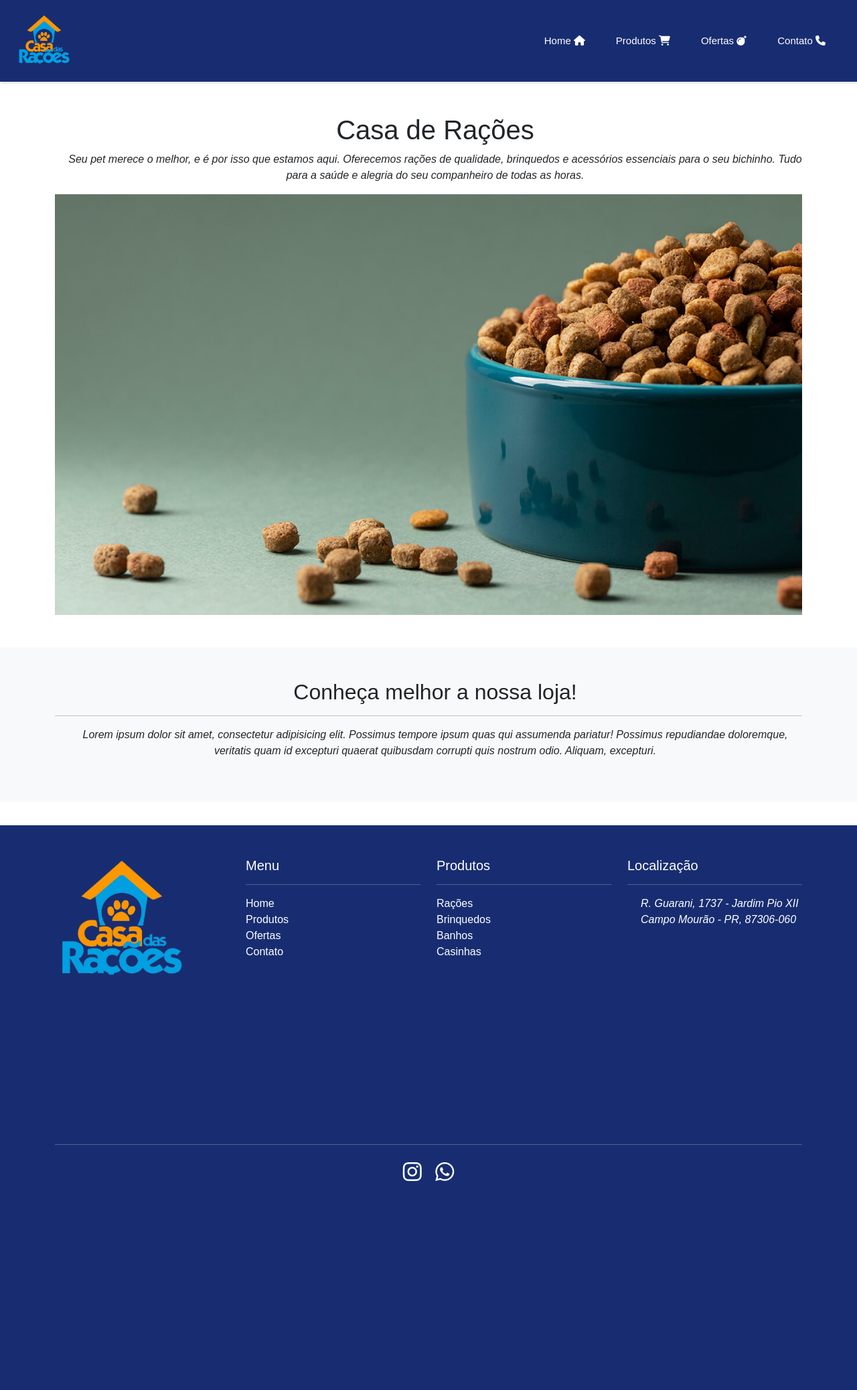
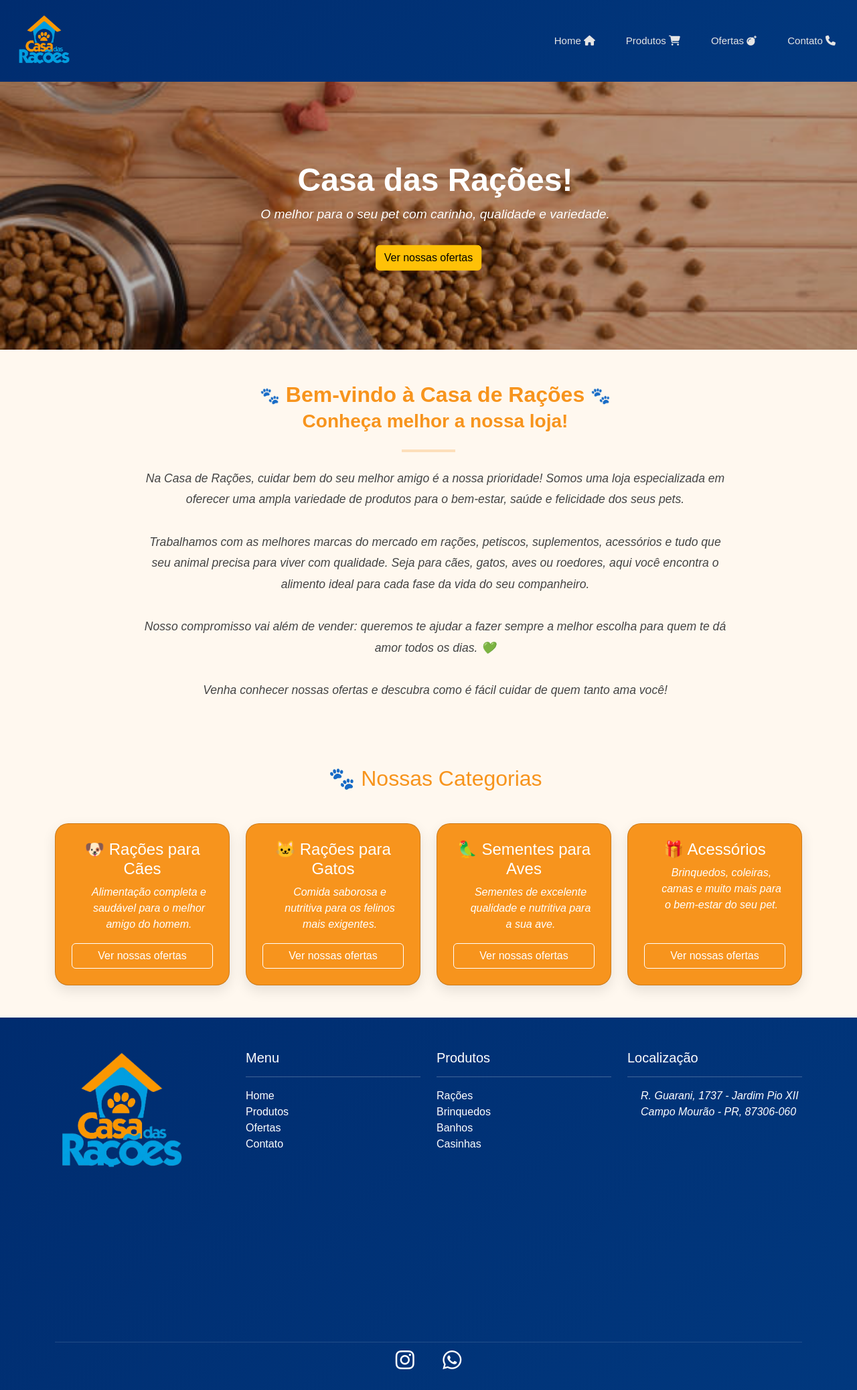
Before and after one commit to Jeni-29/Casa-de-racoes, a PHP site: page / in a window 1280 px wide. Shown: the whole page at 67% size. Before the commit the page ends 1763 px from the top, so only its background shows below. Run offline with PHP 8.4, Linux system fonts and the light colour scheme; grey boxes are pictures that could not be loaded.

Commit message:
Add files via upload

```diff
--- a/Casa-de-racoes-main/Projeto/css/home.css
+++ b/Casa-de-racoes-main/Projeto/css/home.css
@@ -1,19 +1,130 @@
-/* =================== SECTIONS =================== */
+:root {
+  /* Cores principais */
+  --cor-primaria: #00AEEF;        /* Azul Claro */
+  --cor-secundaria: #F7941D;      /* Laranja Vibrante */
 
-section {
-    padding: 40px 20px;
+  /* Cores de fundo e neutras */
+  --cor-fundo: #FFF6E9;           /* Bege Pastel */
+  --cor-branco: #FFFFFF;          /* Branco puro */
+  --cor-cinza-suave: #E5E5E5;     /* Cinza claro */
+  --cor-preto-suave: #333333;     /* Preto suave */
+
+  /* Cores auxiliares */
+  --cor-destaque: #FFA940;        /* Laranja mais claro para hover */
+  --cor-azul-escuro: #0077A5;     /* Azul mais forte para títulos/contraste */
 }
 
-section img {
-    width: 100%;
-    height: auto;
-    display: block;
-    margin-top: 20px;
+
+
+/* =================== SECTIONS =================== */
+.hero-banner::before {
+  content: "";
+  position: absolute;
+  inset: 0;
+  background: rgba(0, 0, 0, 0.3); /* escurece só um pouco */
+  z-index: 1;
+
+}
+.hero-content {
+  position: absolute;
+  z-index: 2;
+  top: 50%;
+  left: 50%;
+  transform: translate(-50%, -50%);
+  color: white;
+  text-align: center;
+}
+
+.hero-content h1 {
+  font-size: 3rem;
+  font-weight: bold;
+}
+
+.hero-content p {
+  font-size: 1.2rem;
+  margin-top: 0.5rem;
+}
+.hero-banner {
+  position: relative;
+  background: url('../img/Plano\ de\ fundo.jpg') no-repeat center center/cover;
+  height: 400px;
+}
+
+/*=======================================*/
+
+/*==================texto=====================*/
+.apresentacao {
+  background: #fff8ef;
+  color: #333;
+  padding: 4rem 1rem;
+}
+
+.apresentacao .titulo {
+  font-weight: 700;
+  color: #f7941d;
+  font-size: 2rem;
+  margin-bottom: 1rem;
+}
+
+.apresentacao .emoji {
+  font-size: 1.5rem;
+  vertical-align: middle;
+}
+
+.apresentacao .descricao {
+  max-width: 900px;
+  margin: 0 auto;
+  font-size: 1.1rem;
+  line-height: 1.8;
+  color: #444;
+}
+
+.linha {
+  width: 80px;
+  border: 2px solid #f7941d;
+  margin: 1.5rem auto;
+}
+
+/*===========================================*/
+
+
+.categorias {
+  background: #fff8ef;
+}
+
+.text-orange {
+  color: #f7941d;
+}
+
+.categoria-card {
+  background-color: #f7941d;
+  color: #fff;
+  border-radius: 20px;
+  box-shadow: 0 8px 20px rgba(0, 0, 0, 0.1);
+  transition: transform 0.3s ease, box-shadow 0.3s ease;
+}
+
+.categoria-card:hover {
+  transform: translateY(-5px);
+  box-shadow: 0 12px 24px rgba(0, 0, 0, 0.2);
+}
+
+.categoria-card a.btn {
+  color: #fff;
+  border-color: #fff;
+  font-weight: 500;
+}
+
+.categoria-card a.btn:hover {
+  background-color: #fff;
+  color: #f7941d;
 }
 
 /* =================== TEXTO =================== */
 
-h1, h2, p {
+h1,
+h2,
+p {
     padding-left: 20px;
 }
 
--- a/Casa-de-racoes-main/Projeto/css/style.css
+++ b/Casa-de-racoes-main/Projeto/css/style.css
@@ -1,4 +1,3 @@
-
 * {
     margin: 0;
     padding: 0;
@@ -6,52 +5,99 @@
 }
 
 :root {
+    /* Cores principais */
+    --cor-primaria: #00AEEF;
+    /* Azul Claro */
+    --cor-secundaria: #F7941D;
+    /* Laranja Vibrante */
+
+    /* Cores de fundo e neutras */
+    --cor-fundo: #FFF6E9;
+    /* Bege Pastel */
+    --cor-branco: #FFFFFF;
+    /* Branco puro */
+    --cor-cinza-suave: #E5E5E5;
+    /* Cinza claro */
+    --cor-preto-suave: #333333;
+    /* Preto suave */
+
+    /* Cores auxiliares */
+    --cor-destaque: #FFA940;
+    /* Laranja mais claro para hover */
+    --cor-azul-escuro: #000f9b;
+    /* Azul mais forte para títulos/contraste */
+}
+
+
+:root {
     --primary: #fe991d;
     --light: #eff0f0;
-    --accent: #2ba8e2;
+    --accent: #2b89e2;
     --dark: #182d71;
     --black: #000000;
-    --cinz:#ccc
+    --cinz: #ccc
 }
 
 body {
     font-family: Arial, sans-serif;
-    background-color: #ffffff;
+    background-color: var(--cor-fundo);
 }
 
 /* =================== HEADER =================== */
 
 header {
-    box-shadow: 1px 1px 5px var(--cinz);
-    background-color: var(--dark);
-
-
+    background: linear-gradient(135deg, #002c6f, #01387e);
 }
 
 .navbar img {
-    width: 100%;
+    height: 60px;
 }
 
 .navbar ul {
-    display: flex;
-    flex-direction: row;
     list-style: none;
     margin: 0;
     padding: 0;
+    display: flex;
+    gap: 30px;
 }
 
 .navbar li {
-    padding: 10px 15px;
+    color: white;
+    text-decoration: none;
+    font-weight: 500;
+    font-size: 16px;
+    display: flex;
+    align-items: center;
+    gap: 6px;
 }
 
 .nav-link {
-    color: #ffffff;
+    color: var(--cor-cinza-suave);
     font-size: 15px;
 }
 
-.nav-link:hover{
-    color:var(--primary);
+.nav-link:hover {
+    color: var(--primary);
     border-bottom: 1px solid var(--primary);
+}
+
+
+
+@media (max-width: 768px) {
+  .nav-link ul {
+    flex-direction: column;
+    align-items: flex-start;
+    gap: 15px;
+  }
+
+  .navbar  {
+    flex-direction: column;
+    align-items: flex-start;
+  }
+
+  img {
+    margin-bottom: 10px;
+  }
 }
 
 
@@ -60,20 +106,31 @@
 /* =================== FOOTER =================== */
 
 footer {
-    color: black;
-    margin-top: 35px;
-    padding: 10px 5%;
-    background-color: var(--dark);
+    background: linear-gradient(135deg, #002c6f, #01387e);
+    color: white;
+    padding: 40px 20px;
+    display: grid;
+    grid-template-columns: repeat(auto-fit, minmax(200px, 1fr));
+    gap: 30px;
 }
 
-a:hover{
+footer h4 {
+    border-bottom: 1px solid #ffffff30;
+    padding-bottom: 10px;
+    margin-bottom: 15px;
+}
 
-    border-bottom: 1px solid var(--light);
-    font-size: 105%;
+
+a {
+    color: var(--cor-cinza-suave);
+    text-decoration: none;
+    transition: 0.3s;
 }
-p {
-    padding-left: 0;
+
+footer a:hover {
+    font-size: 103%;
 }
+
 
 iframe {
     width: 100%;
@@ -85,20 +142,22 @@
 
 /* =================== ÍCONES SOCIAIS =================== */
 
-.icone {
-    margin-top: 30px;
+
+.social-icons {
+
+    text-align: center;
+    padding: 10px 5px;
+    border-top: 1px solid #ffffff22;
 }
 
-.icone i {
-    color: var(--);
-    font-size: 24px;
-    margin-right: 15px;
-    transition: 0.3s;
-    cursor: pointer;
+.social-icons a i {
+    width: 30px;
+    margin: 0 10px;
+    transition: transform 0.3s;
 }
 
-.icone i:hover {
-    color: var(--primary);
+.social-icons a:hover img {
+    transform: scale(1.2);
 }
 
 /* =================== RESPONSIVO =================== */
--- a/Casa-de-racoes-main/Projeto/index.html
+++ b/Casa-de-racoes-main/Projeto/index.html
@@ -7,9 +7,12 @@
     <title>Casa de Rações</title>
 
     <!-- Estilos e bibliotecas -->
-    <link href="https://cdn.jsdelivr.net/npm/bootstrap@5.3.6/dist/css/bootstrap.min.css" rel="stylesheet" integrity="sha384-4Q6Gf2aSP4eDXB8Miphtr37CMZZQ5oXLH2yaXMJ2w8e2ZtHTl7GptT4jmndRuHDT" crossorigin="anonymous">
+    <link href="https://cdn.jsdelivr.net/npm/bootstrap@5.3.6/dist/css/bootstrap.min.css" rel="stylesheet"
+        integrity="sha384-4Q6Gf2aSP4eDXB8Miphtr37CMZZQ5oXLH2yaXMJ2w8e2ZtHTl7GptT4jmndRuHDT" crossorigin="anonymous">
     <link rel="stylesheet" href="https://cdn.jsdelivr.net/npm/bootstrap-icons/font/bootstrap-icons.css">
-    <link rel="stylesheet" href="https://cdnjs.cloudflare.com/ajax/libs/font-awesome/6.5.1/css/all.min.css" integrity="sha512-DTOQO9RWCH3ppGqcWaEA1BIZOC6xxalwEsw9c2QQeAIftl+Vegovlnee1c9QX4TctnWMn13TZye+giMm8e2LwA==" crossorigin="anonymous" referrerpolicy="no-referrer" />
+    <link rel="stylesheet" href="https://cdnjs.cloudflare.com/ajax/libs/font-awesome/6.5.1/css/all.min.css"
+        integrity="sha512-DTOQO9RWCH3ppGqcWaEA1BIZOC6xxalwEsw9c2QQeAIftl+Vegovlnee1c9QX4TctnWMn13TZye+giMm8e2LwA=="
+        crossorigin="anonymous" referrerpolicy="no-referrer" />
     <link rel="stylesheet" href="css/style.css">
     <link rel="stylesheet" href="css/home.css">
 </head>
@@ -23,33 +26,97 @@
             </a>
 
             <ul class="navbar-nav ms-auto">
-                <li class="nav-item"><a class="nav-link" href="index.html" title="Home">Home <i class="fa-solid fa-house"></i></a></li>
-                <li class="nav-item"><a class="nav-link" href="Produto.html" title="Produtos">Produtos <i class="fa-solid fa-cart-shopping"></i></a></li>
-                <li class="nav-item"><a class="nav-link" href="ofertas.html" title="Ofertas">Ofertas <i class="fa-solid fa-bomb"></i></a></li>
-                <li class="nav-item"><a class="nav-link" href="formulario.php" title="Contato">Contato <i class="fa-solid fa-phone"></i></a></li>
+                <li class="nav-item"><a class="nav-link" href="index.html" title="Home">Home <i
+                            class="fa-solid fa-house"></i></a></li>
+                <li class="nav-item"><a class="nav-link" href="Produto.html" title="Produtos">Produtos <i
+                            class="fa-solid fa-cart-shopping"></i></a></li>
+                <li class="nav-item"><a class="nav-link" href="ofertas.html" title="Ofertas">Ofertas <i
+                            class="fa-solid fa-bomb"></i></a></li>
+                <li class="nav-item"><a class="nav-link" href="formulario.php" title="Contato">Contato <i
+                            class="fa-solid fa-phone"></i></a></li>
             </ul>
         </nav>
     </header>
 
     <!-- Seção principal -->
-    <section class="py-5">
-        <div class="container text-center">
-            <h1>Casa de Rações</h1>
-            <p>Seu pet merece o melhor, e é por isso que estamos aqui. Oferecemos rações de qualidade, brinquedos e acessórios essenciais para o seu bichinho. Tudo para a saúde e alegria do seu companheiro de todas as horas.</p>
-            <img src="img/Plano de fundo.jpg" alt="Imagem com pets" class="img-fluid mt-3">
+    <div class="hero-banner">
+        <div class="hero-content">
+            <h1>Casa das Rações!</h1>
+            <p>O melhor para o seu pet com carinho, qualidade e variedade.</p>
+            <a href="Produto.html" class="btn btn-warning mt-3">Ver nossas ofertas</a>
+        </div>
+    </div>
+
+    <!-- Sobre a loja -->
+    <section class="apresentacao py-5 text-center">
+        <div class="container">
+            <h2 class="titulo">
+                <span class="emoji">🐾</span> Bem-vindo à Casa de Rações <span class="emoji">🐾</span><br>
+                <small>Conheça melhor a nossa loja!</small>
+            </h2>
+            <hr class="my-4 linha">
+            <p class="descricao fst-italic">
+                Na Casa de Rações, cuidar bem do seu melhor amigo é a nossa prioridade! Somos uma loja especializada em
+                oferecer uma ampla variedade de produtos para o bem-estar, saúde e felicidade dos seus pets.
+                <br><br>
+                Trabalhamos com as melhores marcas do mercado em rações, petiscos, suplementos, acessórios e tudo que
+                seu animal precisa para viver com qualidade. Seja para cães, gatos, aves ou roedores, aqui você encontra
+                o alimento ideal para cada fase da vida do seu companheiro.
+                <br><br>
+                Nosso compromisso vai além de vender: queremos te ajudar a fazer sempre a melhor escolha para quem te dá
+                amor todos os dias. 💚
+                <br><br>
+                Venha conhecer nossas ofertas e descubra como é fácil cuidar de quem tanto ama você!
+            </p>
         </div>
     </section>
 
-    <!-- Sobre a loja -->
-    <section class="py-5 bg-light">
+
+    <section class="categorias py-5 text-center">
+        <h2 class="mb-5 text-orange">🐾 Nossas Categorias</h2>
         <div class="container">
-            <h2 class="text-center">Conheça melhor a nossa loja!</h2>
-            <hr>
-            <p class="text-center">Lorem ipsum dolor sit amet, consectetur adipisicing elit. Possimus tempore ipsum quas qui assumenda pariatur! Possimus repudiandae doloremque, veritatis quam id excepturi quaerat quibusdam corrupti quis nostrum odio. Aliquam, excepturi.</p>
+            <div class="row justify-content-center g-4">
+
+                <div class="col-md-3">
+                    <div class="card categoria-card h-100 p-4">
+                        <h4>🐶 Rações para Cães</h4>
+                        <p class="fst-italic">Alimentação completa e saudável para o melhor amigo do homem.</p>
+                        <a href="Produto.html?categoria=cachorro" class="btn btn-outline-light mt-auto">Ver nossas ofertas</a>
+                    </div>
+                </div>
+
+                <div class="col-md-3">
+                    <div class="card categoria-card h-100 p-4">
+                        <h4>🐱 Rações para Gatos</h4>
+                        <p class="fst-italic">Comida saborosa e nutritiva para os felinos mais exigentes.</p>
+                        <a href="Produto.html?categoria=Gatos" class="btn btn-outline-light mt-auto">Ver nossas ofertas</a>
+                    </div>
+                </div>
+
+                <div class="col-md-3">
+                    <div class="card categoria-card h-100 p-4">
+                        <h4>🦜 Sementes para Aves</h4>
+                        <p class="fst-italic">Sementes de excelente qualidade e nutritiva para a sua ave.</p>
+                        <a href="Produto.html?categoria=Aves" class="btn btn-outline-light mt-auto">Ver nossas ofertas</a>
+                    </div>
+                </div>
+
+                <div class="col-md-3">
+                    <div class="card categoria-card h-100 p-4">
+                        <h4>🎁 Acessórios</h4>
+                        <p class="fst-italic">Brinquedos, coleiras, camas e muito mais para o bem-estar do seu pet.</p>
+                        <a href="Produto.html?categoria=Acessorio" class="btn btn-outline- mt-auto">Ver nossas ofertas</a>
+                    </div>
+                </div>
+
+            </div>
         </div>
     </section>
 
+
+
     <!-- Rodapé -->
+
     <footer class=" text-white pt-5 pb-3">
         <div class="container">
             <div class="row text-center text-md-start">
@@ -61,10 +128,10 @@
                     <h5>Menu</h5>
                     <hr class="bg-light">
                     <ul class="list-unstyled">
-                        <li><a href="index.html" class="text-white text-decoration-none">Home</a></li>
-                        <li><a href="Produto.html" class="text-white text-decoration-none">Produtos</a></li>
-                        <li><a href="ofertas.html" class="text-white text-decoration-none">Ofertas</a></li>
-                        <li><a href="php/formulario.php" class="text-white text-decoration-none">Contato</a></li>
+                        <li><a href="#" class="text-white text-decoration-none">Home</a></li>
+                        <li><a href="#" class="text-white text-decoration-none">Produtos</a></li>
+                        <li><a href="#" class="text-white text-decoration-none">Ofertas</a></li>
+                        <li><a href="#" class="text-white text-decoration-none">Contato</a></li>
                     </ul>
                 </div>
 
@@ -88,17 +155,22 @@
                         width="100%" height="200" style="border:0;" allowfullscreen="" loading="lazy" referrerpolicy="no-referrer-when-downgrade"></iframe>
                 </div>
             </div>
-            <hr class="bg-light">
+
             <!-- Ícones sociais -->
-            <div class="text-center mt-4">
+            <div class="text-center mt-4 social-icons" >
                 <a href="#" class="text-white me-3"><i class="fab fa-instagram fa-2x"></i></a>
                 <a href="#" class="text-white"><i class="fab fa-whatsapp fa-2x"></i></a>
             </div>
         </div>
     </footer>
 
+
+
     <!-- Scripts do Bootstrap -->
-    <script src="https://cdn.jsdelivr.net/npm/bootstrap@5.3.6/dist/js/bootstrap.bundle.min.js" integrity="sha384-j1CDi7MgGQ12Z7Qab0qlWQ/Qqz24Gc6BM0thvEMVjHnfYGF0rmFCozFSxQBxwHKO" crossorigin="anonymous"></script>
+    <script src="js/index.js"></script>
+    <script src="https://cdn.jsdelivr.net/npm/bootstrap@5.3.6/dist/js/bootstrap.bundle.min.js"
+        integrity="sha384-j1CDi7MgGQ12Z7Qab0qlWQ/Qqz24Gc6BM0thvEMVjHnfYGF0rmFCozFSxQBxwHKO"
+        crossorigin="anonymous"></script>
 </body>
 
 </html>
--- a/Casa-de-racoes-main/Projeto/js/index.js
+++ b/Casa-de-racoes-main/Projeto/js/index.js
@@ -3,10 +3,22 @@
     const botoesFiltro = document.querySelectorAll(".filtro-btn");
     const produtos = document.querySelectorAll(".produto-card");
 
+    // Verifica se veio um filtro da URL (ex: ?categoria=Rações)
+    const urlParams = new URLSearchParams(window.location.search);
+    const filtroInicial = urlParams.get('categoria');
+
+    if (filtroInicial) {
+        filtrarProdutos(filtroInicial);
+    }
+
     botoesFiltro.forEach(botao => {
         botao.addEventListener("click", () => {
             const filtro = botao.getAttribute("data-filtro");
+            filtrarProdutos(filtro);
+        });
+    });
 
+    function filtrarProdutos(filtro) {
         produtos.forEach(produto => {
             const categoria = produto.getAttribute("data-categoria");
 
@@ -16,6 +28,5 @@
                 produto.style.display = "none";
             }
         });
+    }
 });
-    });
-});
```
Also changed, not shown: Casa-de-racoes-main/Projeto/Produto.html (+13 -13 lines), Casa-de-racoes-main/Projeto/img/Plano de fundo.jpg. Lines whose indentation alone changed are shown as unchanged.
